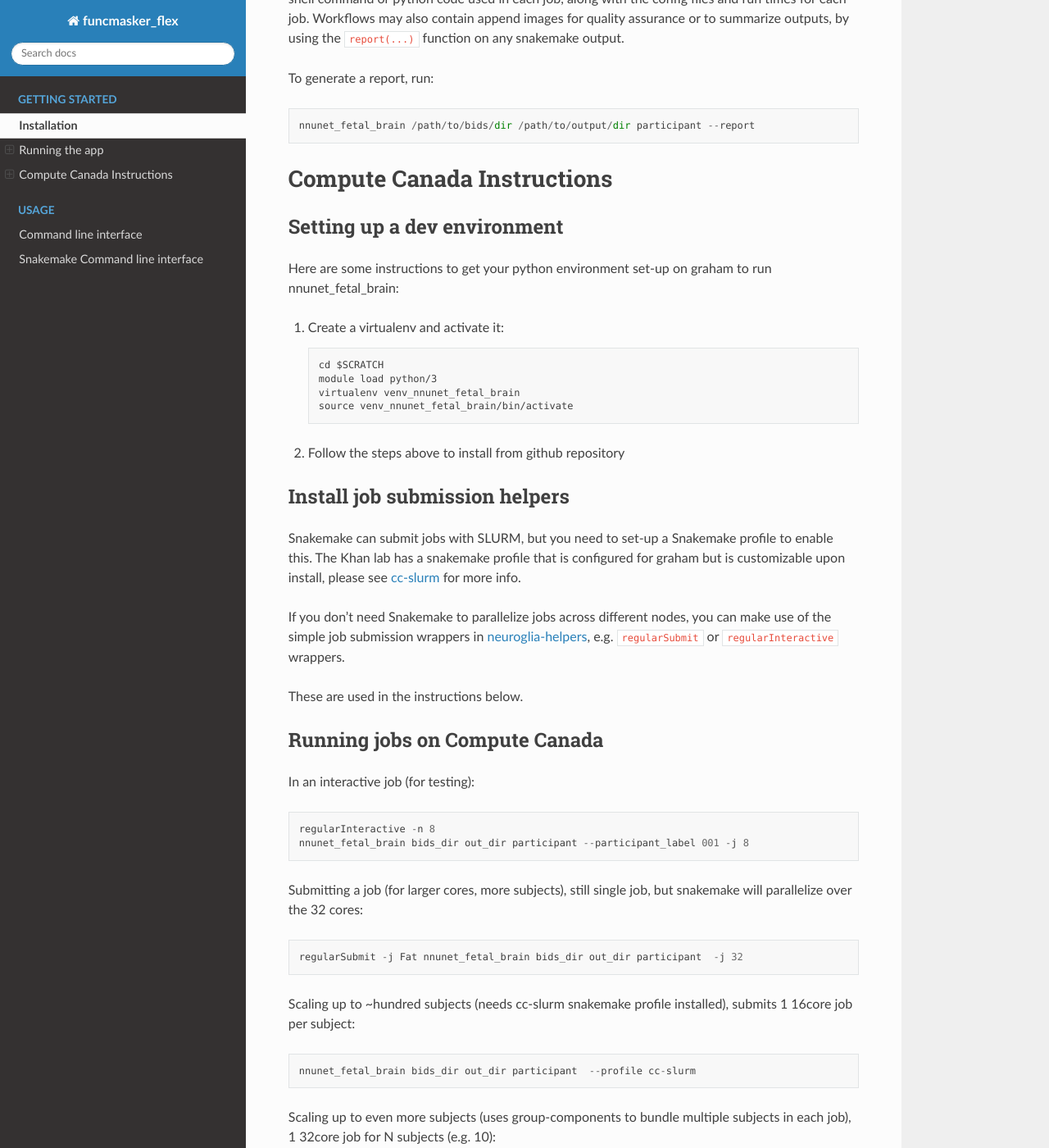
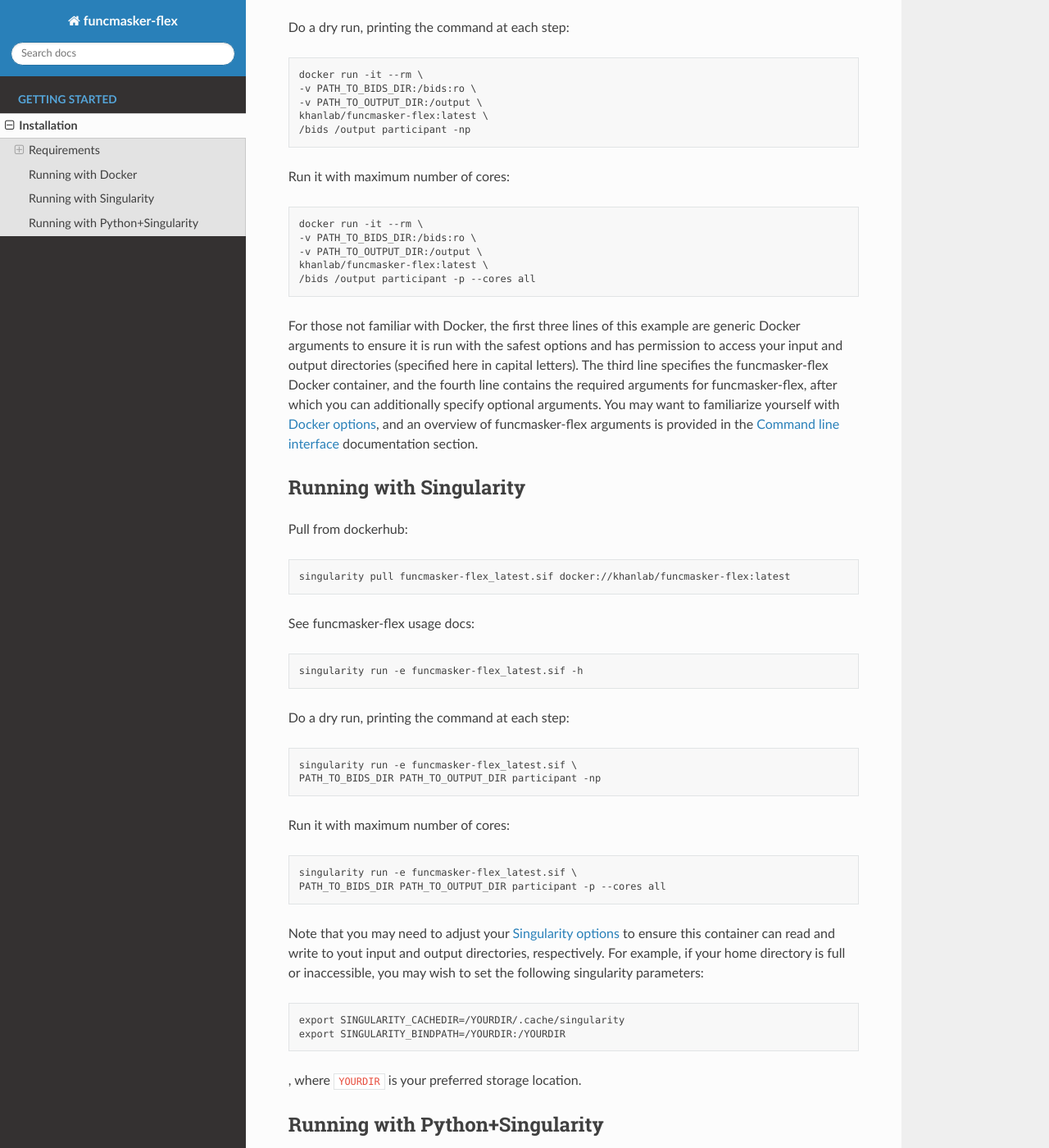
Before and after one commit to khanlab/funcmasker-flex, a Sphinx documentation site: the page built from docs/getting_started/installation.md, in a window 1280 px wide and 1400 px high, scrolled down 781 px. Shown: the whole window at 82% size. Built offline with Sphinx 7.4.7 and the Read the Docs theme 2.0.0, drawn with Linux system fonts in a browser that asks for light colours; some of the changed text lies outside the part shown.

Commit message:
new markdown docs (#21)
* new markdown docs
* removed some linters

```diff
--- a/docs/conf.py
+++ b/docs/conf.py
@@ -1,3 +1,5 @@
+# pylint: disable=all
+# flake8: noqa
 # Configuration file for the Sphinx documentation builder.
 #
 # This file only contains a selection of the most common options. For a full
@@ -6,22 +8,22 @@
 
 # -- Path setup --------------------------------------------------------------
 
+import datetime
+
 # If extensions (or modules to document with autodoc) are in another directory,
 # add these directories to sys.path here. If the directory is relative to the
 # documentation root, use os.path.abspath to make it absolute, like shown here.
 #
-# import os
-# import sys
-# sys.path.insert(0, os.path.abspath('.'))
-import sphinx_rtd_theme
+import os
+import sys
 
+sys.path.insert(0, os.path.abspath("../"))
 
 # -- Project information -----------------------------------------------------
 
-
-project = 'funcmasker_flex'
-copyright = '2021, Ali Khan'
-author = 'Ali Khan'
+project = "funcmasker-flex"
+copyright = f"{datetime.date.today().year}, Ali R. Khan"
+author = "Ali R. Khan"
 
 
 # -- General configuration ---------------------------------------------------
@@ -32,23 +34,27 @@ author = 'Ali Khan'
 extensions = [
     "sphinx_rtd_theme",
     "sphinxarg.ext",
-    'm2r2',
+    "sphinx.ext.autodoc",
+    "sphinxcontrib.napoleon",
+    "sphinxcontrib.asciinema",
+    "myst_parser",
 ]
 
 
-source_suffix = ['.rst', '.md']
+napoleon_google_docstring = False
+napoleon_numpy_docstring = True
 
 
 # Add any paths that contain templates here, relative to this directory.
-templates_path = ['_templates']
+templates_path = ["_templates"]
 
 # List of patterns, relative to source directory, that match files and
 # directories to ignore when looking for source files.
 # This pattern also affects html_static_path and html_extra_path.
-exclude_patterns = ['_build', 'Thumbs.db', '.DS_Store']
+exclude_patterns = ["_build", "Thumbs.db", ".DS_Store"]
 
 
-master_doc = 'index'
+master_doc = "index"
 
 
 # -- Options for HTML output -------------------------------------------------
@@ -61,4 +67,4 @@ html_theme = "sphinx_rtd_theme"
 # Add any paths that contain custom static files (such as style sheets) here,
 # relative to this directory. They are copied after the builtin static files,
 # so a file named "default.css" will overwrite the builtin "default.css".
-html_static_path = ['_static']
+html_static_path = ["_static"]
--- /dev/null
+++ b/docs/getting_started/installation.md
@@ -0,0 +1,86 @@
+# Installation
+
+funcmasker-flex: BIDS App for fetal bold brain masking
+
+## Requirements
+
+-   Docker (Mac/Windows/Linux) or Singularity (Linux) or Python+Singularity (Linux)
+-   GPU not required
+
+### Notes:
+
+-   Inputs to funcmasker-flex should typically be a BIDS dataset, though you can also use the `--path-bold` option to parse non-BIDS file/folder structures, as long as the subject (or subject+session) are only unique identifiers in the file/folder structure
+
+
+## Running with Docker
+
+Pull the container:
+
+    docker pull khanlab/funcmasker-flex:latest
+
+See funcmasker-flex usage docs:
+
+    docker run -it --rm \
+    khanlab/funcmasker-flex:latest \
+    -h
+
+Do a dry run, printing the command at each step:
+
+    docker run -it --rm \
+    -v PATH_TO_BIDS_DIR:/bids:ro \
+    -v PATH_TO_OUTPUT_DIR:/output \
+    khanlab/funcmasker-flex:latest \
+    /bids /output participant -np
+
+Run it with maximum number of cores:
+
+    docker run -it --rm \
+    -v PATH_TO_BIDS_DIR:/bids:ro \
+    -v PATH_TO_OUTPUT_DIR:/output \
+    khanlab/funcmasker-flex:latest \
+    /bids /output participant -p --cores all
+
+For those not familiar with Docker, the first three lines of this
+example are generic Docker arguments to ensure it is run with the safest
+options and has permission to access your input and output directories
+(specified here in capital letters). The third line specifies the
+funcmasker-flex Docker container, and the fourth line contains the required
+arguments for funcmasker-flex, after which you can additionally specify optional arguments. You may want to familiarize yourself with
+[Docker options](https://docs.docker.com/engine/reference/run/), and an
+overview of funcmasker-flex arguments is provided in the [Command line
+interface](https://funcmasker-flex.readthedocs.io/en/stable/usage/app_cli.html)
+documentation section.
+
+## Running with Singularity
+
+Pull from dockerhub:
+
+    singularity pull funcmasker-flex_latest.sif docker://khanlab/funcmasker-flex:latest
+
+See funcmasker-flex usage docs:
+
+    singularity run -e funcmasker-flex_latest.sif -h
+
+Do a dry run, printing the command at each step:
+
+    singularity run -e funcmasker-flex_latest.sif \
+    PATH_TO_BIDS_DIR PATH_TO_OUTPUT_DIR participant -np
+
+Run it with maximum number of cores:
+
+    singularity run -e funcmasker-flex_latest.sif \
+    PATH_TO_BIDS_DIR PATH_TO_OUTPUT_DIR participant -p --cores all
+
+Note that you may need to adjust your [Singularity options](https://sylabs.io/guides/3.1/user-guide/cli/singularity_run.html) to ensure this container can read and write to yout input and output directories, respectively. For example, if your home directory is full or inaccessible, you may wish to set the following singularity parameters:
+
+    export SINGULARITY_CACHEDIR=/YOURDIR/.cache/singularity
+    export SINGULARITY_BINDPATH=/YOURDIR:/YOURDIR
+
+, where `YOURDIR` is your preferred storage location.
+
+
+## Running with Python+Singularity
+
+If you are using Python on Linux, you can run funcmasker-flex directly from python, and with the `--use-singularity` option, it will download any required containers for rules that require additional dependencies.
+
+To install the funcmasker-flex python package, you can either `pip install funcmasker-flex` (preferably in a virtualenv), or `pipx install funcmasker-flex`, or for active development of the code you can clone the github repository and use poetry.
--- a/docs/getting_started/installation.rst
+++ /dev/null
@@ -1,85 +0,0 @@
-Installation
-============
-
-Install from github with pip::
-
-    pip install -e git+https://github.com/akhanf/nnunet_fetal_brain#egg=nnunet_fetal_brain
-
-Note: you can re-run this command to re-install with the latest version
-
-Running the app
-===============
-
-Do a dry-run first (``-n``) and simply print (``-p``) what would be run::
-
-    nnunet_fetal_brain /path/to/bids/dir /path/to/output/dir participant -np
-
-Run the app, using all cores::
-
-    nnunet_fetal_brain /path/to/bids/dir /path/to/output/dir participant --cores all
-
-If any workflow rules require containers, then run with the ``--use-singularity`` option.
-
-
-Generating a report
--------------------
-
-After your processing is complete, you can use snakemake's ``--report`` feature to generate
-an HTML report. This report will include a graph of all the jobs run, with clickable nodes
-to inspect the shell command or python code used in each job, along with the config files and
-run times for each job. Workflows may also contain append images for quality assurance or to
-summarize outputs, by using the ``report(...)`` function on any snakemake output.
-
-To generate a report, run::
-
-    nnunet_fetal_brain /path/to/bids/dir /path/to/output/dir participant --report
-
-Compute Canada Instructions
-===========================
-
-Setting up a dev environment
-----------------------------
-
-Here are some instructions to get your python environment set-up on graham to run nnunet_fetal_brain:
-
-#. Create a virtualenv and activate it::
-
-      cd $SCRATCH
-      module load python/3
-      virtualenv venv_nnunet_fetal_brain
-      source venv_nnunet_fetal_brain/bin/activate
-
-#. Follow the steps above to install from github repository
-
-Install job submission helpers
-------------------------------
-
-Snakemake can submit jobs with SLURM, but you need to set-up a Snakemake profile to enable this. The Khan lab has a
-snakemake profile that is configured for graham but is customizable upon install, please see `cc-slurm <https://github.com/khanlab/cc-slurm>`_ for more info.
-
-If you don't need Snakemake to parallelize jobs across different nodes, you can make use of the simple job submission wrappers in `neuroglia-helpers <https://github.com/khanlab/neuroglia-helpers>`_, e.g. ``regularSubmit`` or ``regularInteractive`` wrappers.
-
-These are used in the instructions below.
-
-Running jobs on Compute Canada
-------------------------------
-
-In an interactive job (for testing)::
-
-    regularInteractive -n 8
-    nnunet_fetal_brain bids_dir out_dir participant --participant_label 001 -j 8
-
-
-Submitting a job (for larger cores, more subjects), still single job, but snakemake will parallelize over the 32 cores::
-
-    regularSubmit -j Fat nnunet_fetal_brain bids_dir out_dir participant  -j 32
-
-
-Scaling up to ~hundred subjects (needs cc-slurm snakemake profile installed), submits 1 16core job per subject::
-
-    nnunet_fetal_brain bids_dir out_dir participant  --profile cc-slurm
-
-
-Scaling up to even more subjects (uses group-components to bundle multiple subjects in each job), 1 32core job for N subjects (e.g. 10)::
-
-    nnunet_fetal_brain bids_dir out_dir participant  --profile cc-slurm --group-components subj=10
--- a/pyproject.toml
+++ b/pyproject.toml
@@ -17,11 +17,9 @@ pygraphviz = "^1.7"
 Pygments = "^2.10.0"
 
 [tool.poetry.dev-dependencies]
-flake8 = "^4.0.1"
 pytest-console-scripts = "^1.2.1"
 pytest = "^6.2.5"
 black = "^21.10b0"
-pylint = "^2.11.1"
 isort = "^5.10.1"
 poethepoet = "^0.10.0"
 snakefmt = "^0.4.4"
@@ -36,8 +34,8 @@ build-backend = "poetry.core.masonry.api"
 
 
 [tool.poe.tasks]
-quality_check = { shell = "isort funcmasker_flex -c && black funcmasker_flex --check && flake8 funcmasker_flex && pylint funcmasker_flex && snakefmt funcmasker_flex --check" }
-quality_fix = { shell = "isort funcmasker_flex && black funcmasker_flex && flake8 funcmasker_flex && pylint funcmasker_flex && snakefmt funcmasker_flex" }
+quality_check = { shell = "isort funcmasker_flex -c && black funcmasker_flex --check && snakefmt funcmasker_flex --check" }
+quality_fix = { shell = "isort funcmasker_flex && black funcmasker_flex && snakefmt funcmasker_flex" }
 test = "pytest"
 
 
```
Also changed, not shown: docs/index.md (added, +13 -0 lines), docs/index.rst (deleted, +0 -28 lines), docs/requirements.txt (+5 -2 lines), 2 other files.
